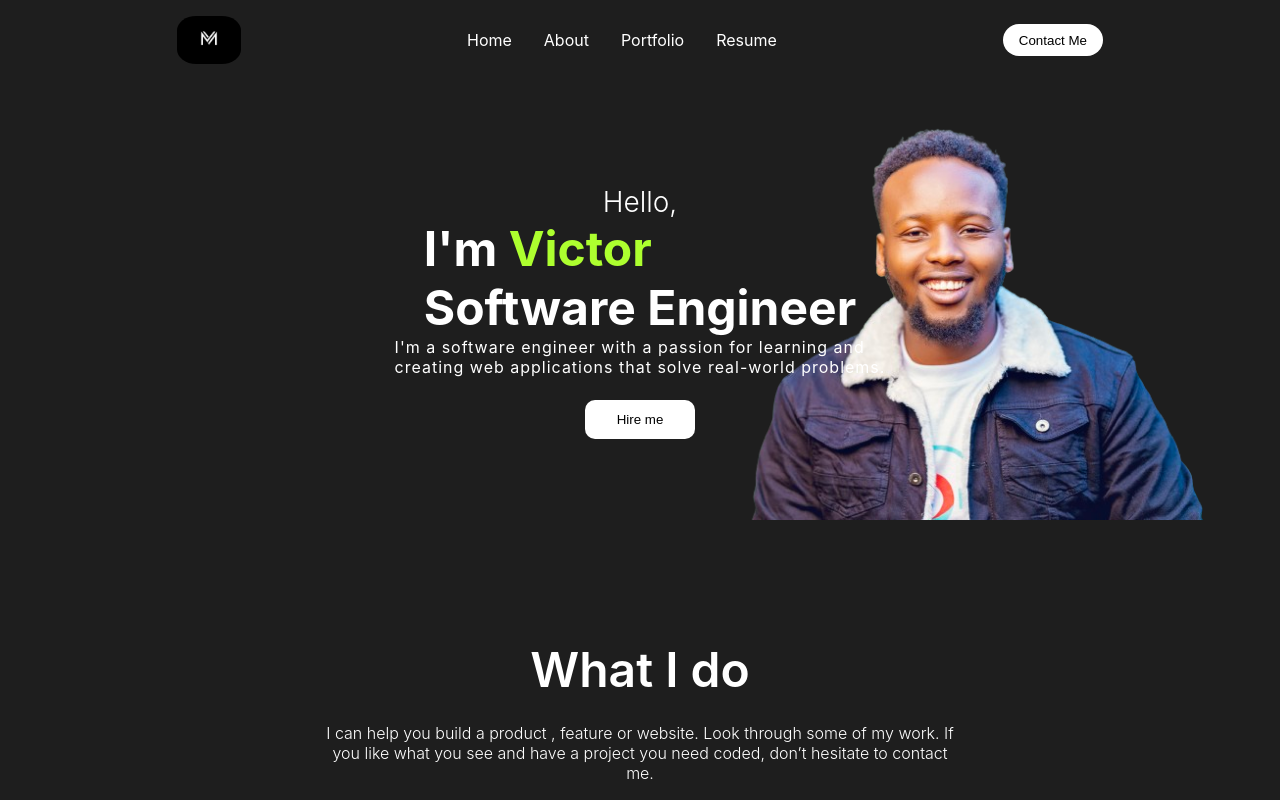
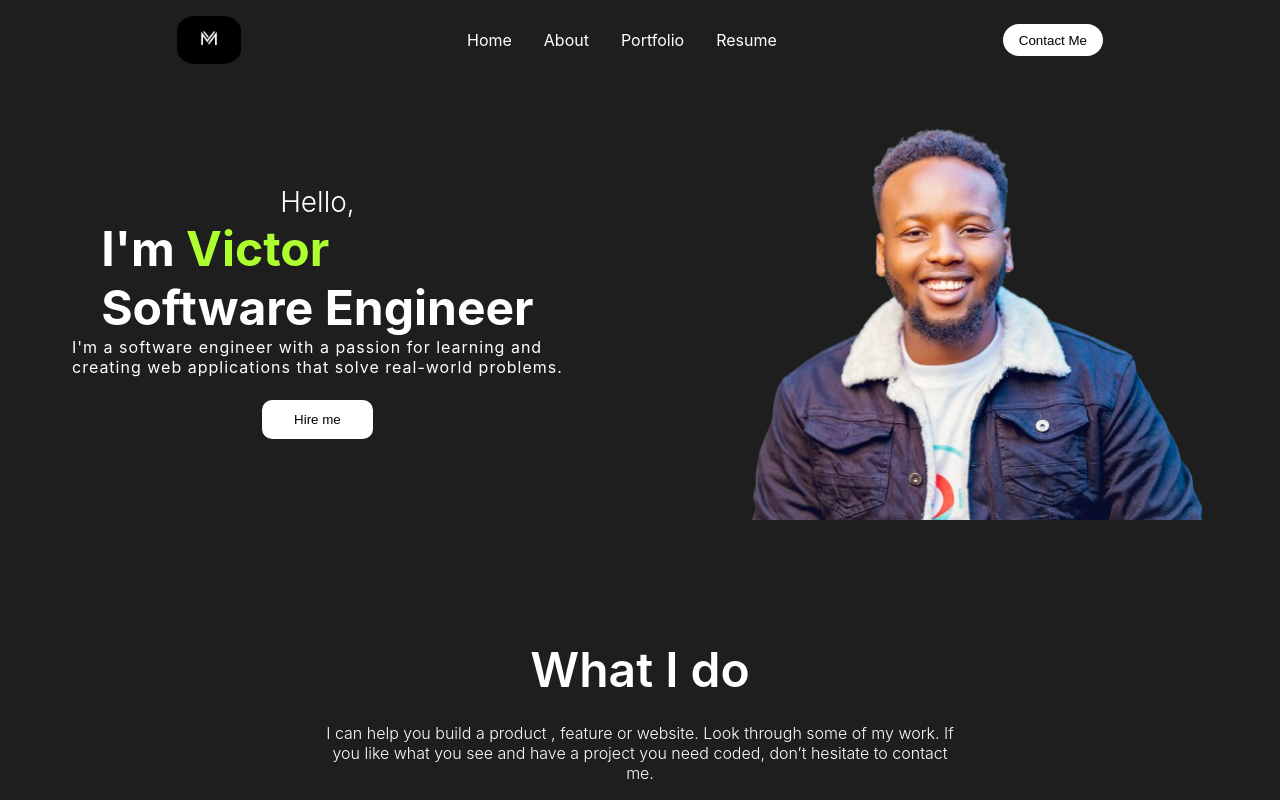
Before and after one commit to maruruis/portofolio-ian, a React (Create React App) app in the folder client/client/: page / in a window 1280 px wide. Shown: the top 800 px of the page. Built offline with nearby package versions, Linux system fonts and the light colour scheme.

Commit message:
updated intro styling

```diff
--- a/client/client/src/Css/Intro.css
+++ b/client/client/src/Css/Intro.css
@@ -22,6 +22,7 @@
   }
 
   .intro-content {
+    margin: 0;
     padding: 2rem;
     font-size: 3rem;
     font-weight: 700;
--- a/client/client/src/Layout/Navbar.js
+++ b/client/client/src/Layout/Navbar.js
@@ -1,7 +1,6 @@
 import React from 'react';
 import "../Css/Navbar.css";
 import logo from "../Images/logo3.jpeg";
-import phoneIcon from "../Images/phone icon.jpeg";
 import { Link } from 'react-scroll';
 
 const Navbar = () => {
```
